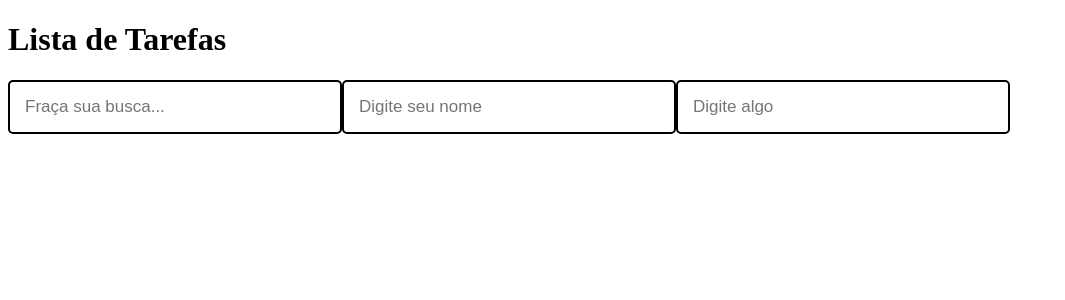
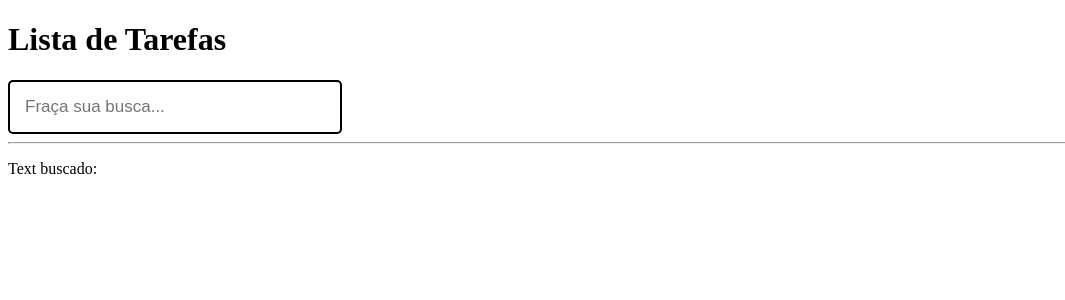
Before and after one commit to HenriqueACF/React-Js-Studies, a React (Create React App) app in the folder react1/: page / in a window 1280 px wide. Shown: the top 300 px of the page, without its empty margins (0-1065 px from the left). Built offline with nearby package versions, Linux system fonts and the light colour scheme.

Commit message:
trocando dados entre componentes

```diff
--- a/react1/src/App.js
+++ b/react1/src/App.js
@@ -218,12 +218,24 @@ import styled from 'styled-components';
 //Separando em componentes
 import SearchBox from './componentes/SearchBox';
 function App(){
+
+    const [searchText, setSearchText] = useState('');
+
+    function handleSearchInput(newText){
+        setSearchText(newText)
+    }
+
     return(
         <>
             <h1>Lista de Tarefas</h1>
-            <SearchBox  frasePadrao="Fraça sua busca..."/>
-            <SearchBox frasePadrao="Digite seu nome"/>
-            <SearchBox />
+            <SearchBox
+                frasePadrao="Fraça sua busca..."
+                onChangeText={handleSearchInput}
+            />
+            {/* <SearchBox frasePadrao="Digite seu nome"/>
+            <SearchBox /> */}
+            <hr/>
+            <p>Text buscado:{searchText}</p>
         </>
     );
 }
--- a/react1/src/componentes/SearchBox.js
+++ b/react1/src/componentes/SearchBox.js
@@ -1,4 +1,4 @@
-import React, {useState} from 'react';
+import React, {useState, useEffect} from 'react';
 import styled from 'styled-components';
 
 const InputText = styled.input `
@@ -10,9 +10,22 @@ const InputText = styled.input `
 `;
 
 function SearchBox(props){
+
+    const [text, setText] = useState('');
+
+    // function changeText(e){
+    //     setText(e.target.value)
+    // }
+
+    useEffect(()=>{
+        props.onChangeText(text);
+    }, [text])
+
     return(
         <InputText
             type="text"
+            value={text}
+            onChange={(e)=>setText(e.target.value)}
             placeholder={props.frasePadrao ?? "Digite algo"}
         />
     );
```
